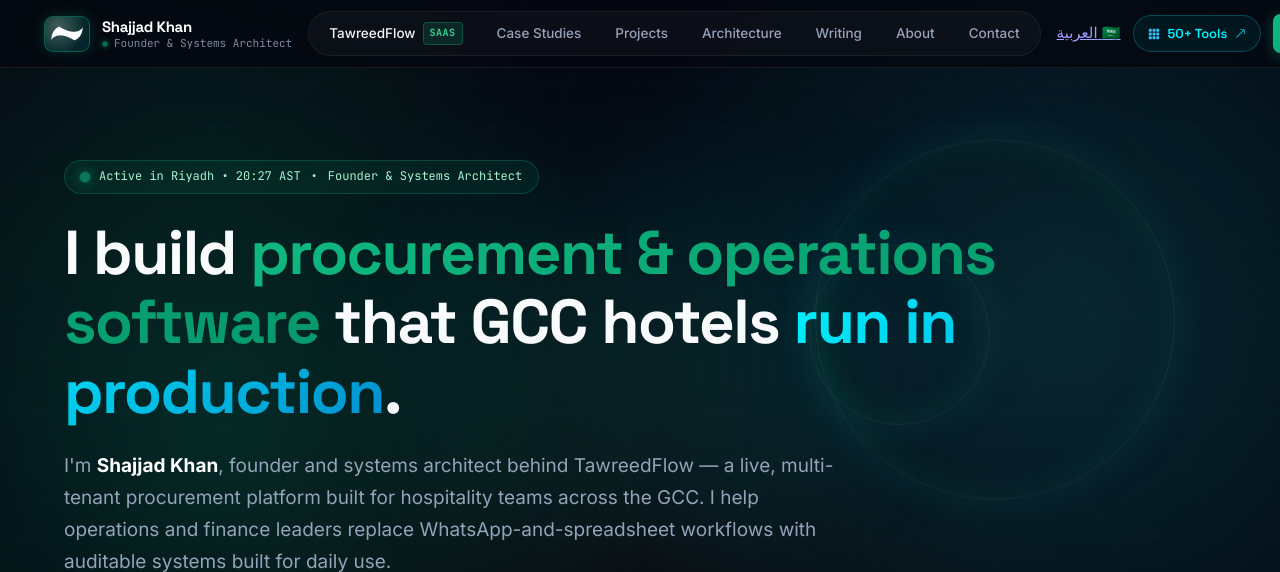
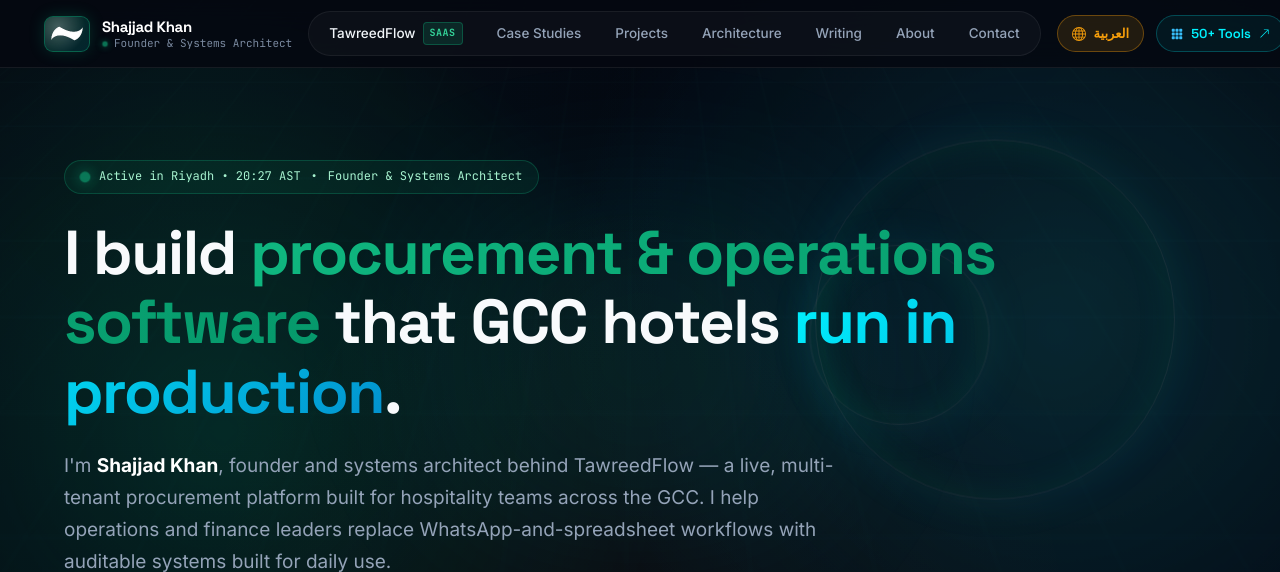
Before and after one commit to ShajjadKhan/p-portfolio, a Flask app: page / in a window 1280 px wide. Shown: the top 572 px of the page. Run offline with Flask 3, Linux system fonts and the light colour scheme; some libraries are stand-ins or nearby versions.

Commit message:
Fix footer navigation links and replace emoji with SVG globe icon in language switcher

```diff
--- a/static/css/style.css
+++ b/static/css/style.css
@@ -503,6 +503,37 @@ body {
 
 .nav-tools-pill:hover .tools-pill-arrow {
     transform: translate(2px, -2px);
+}
+
+/* Language Switcher Pill */
+.lang-switch-pill {
+    display: inline-flex;
+    align-items: center;
+    gap: 8px;
+    padding: 7px 14px;
+    border-radius: 9999px;
+    font-size: 13px;
+    font-weight: 700;
+    font-family: var(--font-heading);
+    background: rgba(245, 158, 11, 0.12);
+    color: #f59e0b;
+    border: 1px solid rgba(245, 158, 11, 0.35);
+    text-decoration: none;
+    transition: all 0.25s cubic-bezier(0.16, 1, 0.3, 1);
+}
+
+.lang-switch-pill:hover {
+    background: rgba(245, 158, 11, 0.25);
+    border-color: #f59e0b;
+    color: #ffffff;
+    transform: translateY(-1px);
+    box-shadow: 0 4px 16px rgba(245, 158, 11, 0.25);
+}
+
+.lang-switch-pill .bi-icon {
+    width: 14px;
+    height: 14px;
+    fill: currentColor;
 }
 
 /* Executive CTA Button */
--- a/templates/ar/case_study_tawreedflow.html
+++ b/templates/ar/case_study_tawreedflow.html
@@ -23,7 +23,7 @@
     <meta property="og:image" content="https://www.shajjadkhan.com/static/images/tawreedflow-hero.png">
 
     <!-- Stylesheets -->
-    <link rel="stylesheet" href="{{ url_for('static', filename='css/style.css') }}?v=2.7">
+    <link rel="stylesheet" href="{{ url_for('static', filename='css/style.css') }}?v=2.8">
     <link rel="stylesheet" href="{{ url_for('static', filename='css/work.css') }}?v=1.0">
     <link rel="stylesheet" href="{{ url_for('static', filename='css/rtl.css') }}?v=1.0">
     <link rel="icon" type="image/svg+xml" href="{{ url_for('static', filename='images/favicon.svg') }}">
@@ -67,7 +67,7 @@
 
             <div class="nav-actions">
                 <a href="/work/tawreedflow" class="lang-switch-pill" title="Read in English" hreflang="en">
-                    <span class="lang-flag">🌐</span>
+                    <svg class="bi-icon" style="width: 14px; height: 14px;" aria-hidden="true" focusable="false"><use href="#bi-globe"></use></svg>
                     <span class="lang-text">English</span>
                 </a>
                 <a href="/ar#contact" class="nav-cta-btn desktop-nav-item">
--- a/templates/ar/index.html
+++ b/templates/ar/index.html
@@ -23,7 +23,7 @@
     <meta property="og:image" content="https://www.shajjadkhan.com/static/images/og-shajjadkhan.png">
 
     <!-- Fonts & CSS -->
-    <link rel="stylesheet" href="{{ url_for('static', filename='css/style.css') }}?v=2.7">
+    <link rel="stylesheet" href="{{ url_for('static', filename='css/style.css') }}?v=2.8">
     <link rel="stylesheet" href="{{ url_for('static', filename='css/rtl.css') }}?v=1.0">
     <link rel="icon" type="image/svg+xml" href="{{ url_for('static', filename='images/favicon.svg') }}">
     <link rel="manifest" href="/manifest.webmanifest">
@@ -83,7 +83,7 @@
             <!-- Actions & Lang Switcher -->
             <div class="nav-actions">
                 <a href="/" class="lang-switch-pill" title="Switch to English Version" hreflang="en">
-                    <span class="lang-flag">🌐</span>
+                    <svg class="bi-icon" style="width: 14px; height: 14px;" aria-hidden="true" focusable="false"><use href="#bi-globe"></use></svg>
                     <span class="lang-text">English</span>
                 </a>
                 <a href="#contact" class="nav-cta-btn desktop-nav-item">
--- a/templates/index.html
+++ b/templates/index.html
@@ -37,7 +37,7 @@
     <link rel="preload" href="{{ url_for('static', filename='fonts/space-grotesk-latin.woff2') }}" as="font" type="font/woff2" crossorigin>
     <link rel="stylesheet" href="{{ url_for('static', filename='css/fonts.css') }}?v=1.0">
 
-    <link rel="stylesheet" href="{{ url_for('static', filename='css/style.css') }}?v=2.7">
+    <link rel="stylesheet" href="{{ url_for('static', filename='css/style.css') }}?v=2.8">
     <meta name="theme-color" content="#050811">
     <link rel="icon" type="image/svg+xml" href="{{ url_for('static', filename='images/favicon.svg') }}">
     <link rel="icon" type="image/png" sizes="32x32" href="{{ url_for('static', filename='images/favicon-32.png') }}">
@@ -177,16 +177,17 @@
                         <svg class="bi-icon" aria-hidden="true" focusable="false"><use href="#bi-chat-dots-fill"></use></svg>
                         <span>Start Advisory Inquiry</span>
                     </a>
-                    <a href="/ar" class="btn-mobile-contact" style="background: rgba(245, 158, 11, 0.12); color: #f59e0b; border: 1px solid rgba(245, 158, 11, 0.35); text-align: center; justify-content: center;" hreflang="ar" dir="rtl">
-                        <span>🇸🇦 النسخة العربية (Arabic)</span>
+                    <a href="/ar" class="btn-mobile-contact" style="background: rgba(245, 158, 11, 0.12); color: #f59e0b; border: 1px solid rgba(245, 158, 11, 0.35); text-align: center; justify-content: center; gap: 8px;" hreflang="ar">
+                        <svg class="bi-icon" style="width: 16px; height: 16px;" aria-hidden="true" focusable="false"><use href="#bi-globe"></use></svg>
+                        <span>النسخة العربية (Arabic)</span>
                     </a>
                 </div>
             </nav>
 
             <!-- Right Executive Actions -->
             <div class="nav-actions">
-                <a href="/ar" class="lang-switch-pill desktop-nav-item" title="النسخة العربية (Arabic Version)" hreflang="ar" dir="rtl">
-                    <span class="lang-flag">🇸🇦</span>
+                <a href="/ar" class="lang-switch-pill desktop-nav-item" title="النسخة العربية (Arabic Version)" hreflang="ar">
+                    <svg class="bi-icon" style="width: 14px; height: 14px;" aria-hidden="true" focusable="false"><use href="#bi-globe"></use></svg>
                     <span class="lang-text">العربية</span>
                 </a>
                 <a href="{{ tools_url }}" target="_blank" rel="noopener" class="nav-tools-pill desktop-nav-item" title="Open 50+ FastTrack Tools (Separate Utilities Platform)">
@@ -1305,7 +1306,6 @@
                     <a href="/writing"><svg class="bi-icon" aria-hidden="true" focusable="false"><use href="#bi-pencil-square"></use></svg> Writing</a>
                     <a href="https://github.com/ShajjadKhan" target="_blank" rel="noopener"><svg class="bi-icon" aria-hidden="true" focusable="false"><use href="#bi-github"></use></svg> GitHub</a>
                     <a href="https://www.linkedin.com/in/shajjadkhan/" target="_blank" rel="noopener"><svg class="bi-icon" aria-hidden="true" focusable="false"><use href="#bi-linkedin"></use></svg> LinkedIn</a>
-                    <a href="/ar" hreflang="ar" dir="rtl" style="color: #f59e0b;"><span style="font-size: 0.95rem;">🇸🇦</span> العربية</a>
                     <a href="#hero"><svg class="bi-icon" aria-hidden="true" focusable="false"><use href="#bi-arrow-up"></use></svg> Top</a>
                 </div>
             </div>
--- a/templates/work/base.html
+++ b/templates/work/base.html
@@ -31,7 +31,7 @@
     <!-- Self-hosted fonts -->
     <link rel="preload" href="{{ url_for('static', filename='fonts/space-grotesk-latin.woff2') }}" as="font" type="font/woff2" crossorigin>
     <link rel="stylesheet" href="{{ url_for('static', filename='css/fonts.css') }}?v=1.0">
-    <link rel="stylesheet" href="{{ url_for('static', filename='css/style.css') }}?v=2.7">
+    <link rel="stylesheet" href="{{ url_for('static', filename='css/style.css') }}?v=2.8">
     <link rel="stylesheet" href="{{ url_for('static', filename='css/work.css') }}?v=1.0">
     <meta name="theme-color" content="#050811">
     <link rel="icon" type="image/svg+xml" href="{{ url_for('static', filename='images/favicon.svg') }}">
--- a/templates/work/case_study.html
+++ b/templates/work/case_study.html
@@ -43,8 +43,8 @@
         </div>
         {% if cs.slug == 'tawreedflow' %}
         <div style="margin: 14px 0 6px;">
-            <a href="/ar/work/tawreedflow" class="lang-switch-pill" hreflang="ar" dir="rtl" style="font-size: 0.85rem;">
-                <span class="lang-flag">🇸🇦</span>
+            <a href="/ar/work/tawreedflow" class="lang-switch-pill" hreflang="ar" style="font-size: 0.85rem; gap: 8px;">
+                <svg class="bi-icon" style="width: 14px; height: 14px;" aria-hidden="true" focusable="false"><use href="#bi-globe"></use></svg>
                 <span class="lang-text">اقرأ دراسة الحالة باللغة العربية (Arabic Version) →</span>
             </a>
         </div>
```
